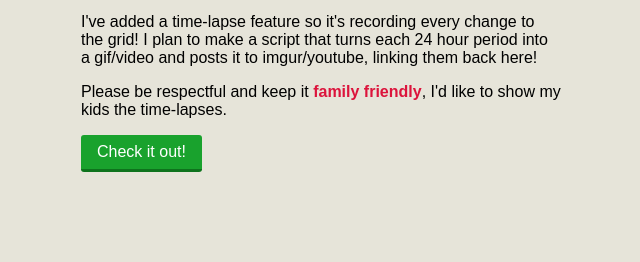
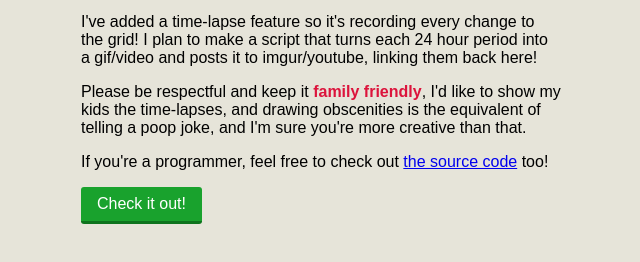
Before and after one commit to gabrielfalcao/editfight-grid, a website: page public/index.html in a window 1280 px wide. Shown: the part 108-370 px from the top of the page, without its empty margins (319-959 px from the left). Drawn offline with Linux system fonts and the light colour scheme.

Commit message:
Link to source code.

```diff
--- a/public/index.html
+++ b/public/index.html
@@ -219,7 +219,10 @@
       <p>I've added a time-lapse feature so it's recording every change to the grid! I plan to make a script that turns each
         24 hour period into a gif/video and posts it to imgur/youtube, linking them back here!</p>
       <p>Please be respectful and keep it
-        <span class="emphasis">family friendly</span>, I'd like to show my kids the time-lapses.</p>
+        <span class="emphasis">family friendly</span>, I'd like to show my kids the time-lapses, and drawing obscenities is the equivalent of telling
+        a poop joke, and I'm sure you're more creative than that.</p>
+      <p>If you're a programmer, feel free to check out
+        <a href="https://github.com/sdegutis/editfight-grid" target="_blank" rel="noopener noreferrer">the source code</a> too!</p>
       <button onclick="dismissWelcome(event)">Check it out!</button>
     </div>
   </form>
```
